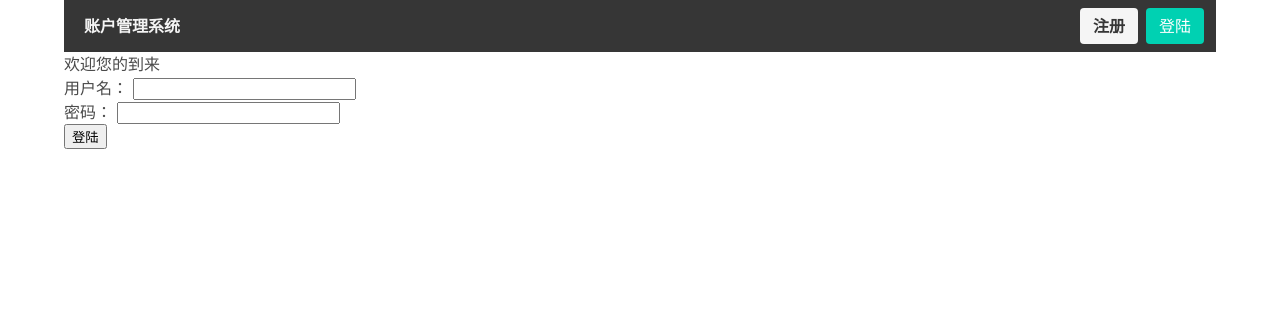
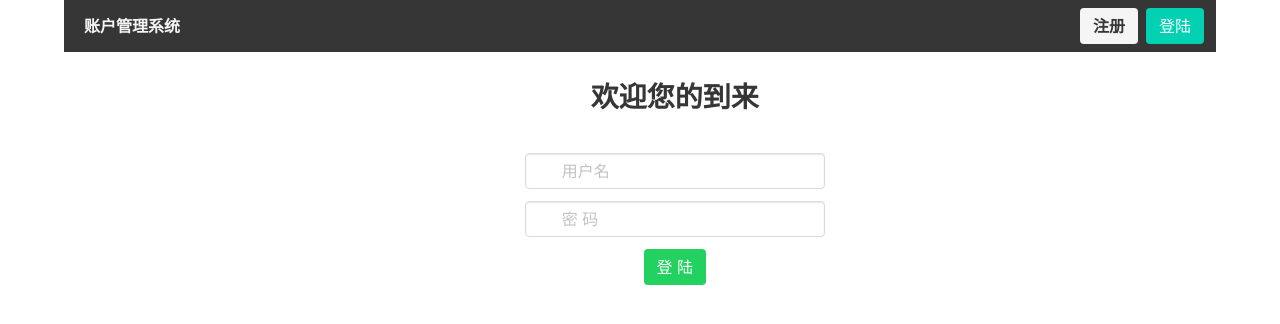
Before and after one commit to timeoutme/python, a Django app: page /login/ in a window 1280 px wide. Shown: the top 324 px of the page. Run offline with Django 3.2, Linux system fonts and the light colour scheme.

Commit message:
美化登陆和注册页面

```diff
--- a/account_manage/account_list/templates/login.html
+++ b/account_manage/account_list/templates/login.html
@@ -2,24 +2,47 @@
 
 
 {% block login %}
-<div>
-<h2>欢迎您的到来</h2>
+<div style="margin-left: 40%; margin-top: 30px;">
+<div class="content" style="height: 220px; width: 300px;" align="center">
+
+    <div class="">
+        <div align="center"><h2>欢迎您的到来</h2></div>
+        <br>
+        </hr>
         {{错误}}
+        <div>
+            <form class="" action="{% url '登录' %}" method="POST" >
+            {% csrf_token %}
+                <div class="field">
+                    <p class="control has-icons-left has-icons-right">
+                    <input class="input" type="text" placeholder="用户名" name="username">
+                    <span class="icon is-small is-left">
+                        <i class="fas fa-envelope"></i>
+                    </span>
+                    <span class="icon is-small is-right">
+                        <i class="fas fa-check"></i>
+                    </span>
+                    </p>
+                </div>
+                <div class="field">
+                    <p class="control has-icons-left">
+                    <input class="input" type="password" placeholder="密 码" name="password">
+                    <span class="icon is-small is-left">
+                        <i class="fas fa-lock"></i>
+                    </span>
+                    </p>
+                </div>
+                <div class="">
 
-        <form class="form-horizontal" action="{% url '登录' %}" method="POST" >
-        {% csrf_token %}
-        <div class="form-group">
-            <label for="user_name">用户名：</label>
-            <input type="text" name="username" >
+                    <button class="button is-success is-right" type="submit">
+                        登 陆
+                    </button>
+                </div>
+
+
+            </form>
         </div>
-
-        <div class="form-group">
-                <label for="password">密码：</label>
-                <input type="password" name="password">
-        </div>
-
-        <input type="submit" value="登陆">
-    </form>
-
+    </div>
+</div>
 </div>
 {% endblock login %}
--- a/account_manage/account_list/views.py
+++ b/account_manage/account_list/views.py
@@ -5,8 +5,6 @@ from django.contrib import auth
 from django.contrib.auth.decorators import login_required
 from django.core.paginator import Paginator, PageNotAnInteger, EmptyPage
 from django.db.models import Q
-from .form import Register_form, Login_form
-from django.contrib.auth.hashers import make_password, check_password
 # Create your views here.
 
 def home(request):
@@ -42,9 +40,13 @@ def register(request):
     if request.method == 'GET':
         return render(request,'register.html')
     if request.method == 'POST':
-            username = request.POST['username']
-            password = request.POST['password']
-            password1 = request.POST['password1']
+            username = request.POST.get('username')
+            password = request.POST.get('password')
+            password1 = request.POST.get('password1')
+
+            if not all([username,password,password1]):
+
+                return render(request,'register.html',{'值为空':'用户名或密码不能为空'})
             db_username = User.objects.filter(username__exact=username)
             if db_username:
                 return render(request,'register.html',{'用户名错误':'您输入的用户名已被占用，请重新输入！'})
@@ -79,7 +81,7 @@ def register(request):
 
 def logoutt(request):
     auth.logout(request)
-    return redirect('主页')
+    return redirect('登录')
 
 
 
```
Also changed, not shown: account_manage/account_list/templates/register.html (+53 -16 lines), account_manage/db.sqlite3.
